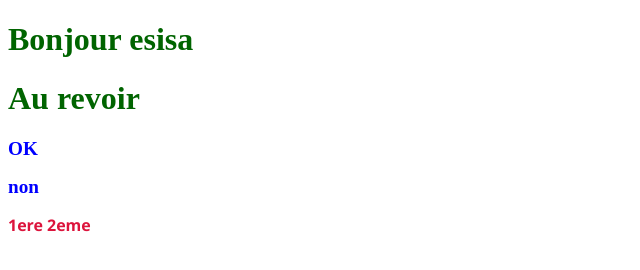
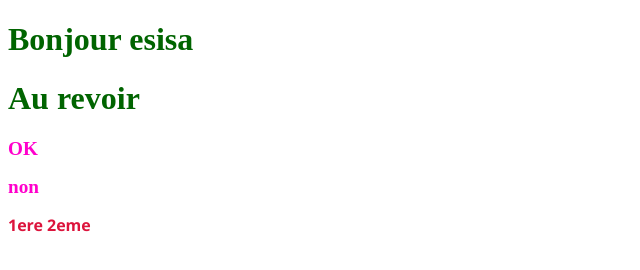
Before and after one commit to malakfrj/gestionagile, a plain HTML site: page index.html in a window 1280 px wide. Shown: the full height of the page, 0-640 px from the left. Drawn offline with Linux system fonts and the light colour scheme.

Commit message:
adding index html and css

```diff
--- a/index.css
+++ b/index.css
@@ -2,7 +2,7 @@ h1{
     color: darkgreen;
 }
 h2{
-    color: blue;
+    color: rgb(255, 0, 204);
     font-size: larger ;
 }
  span{
```
